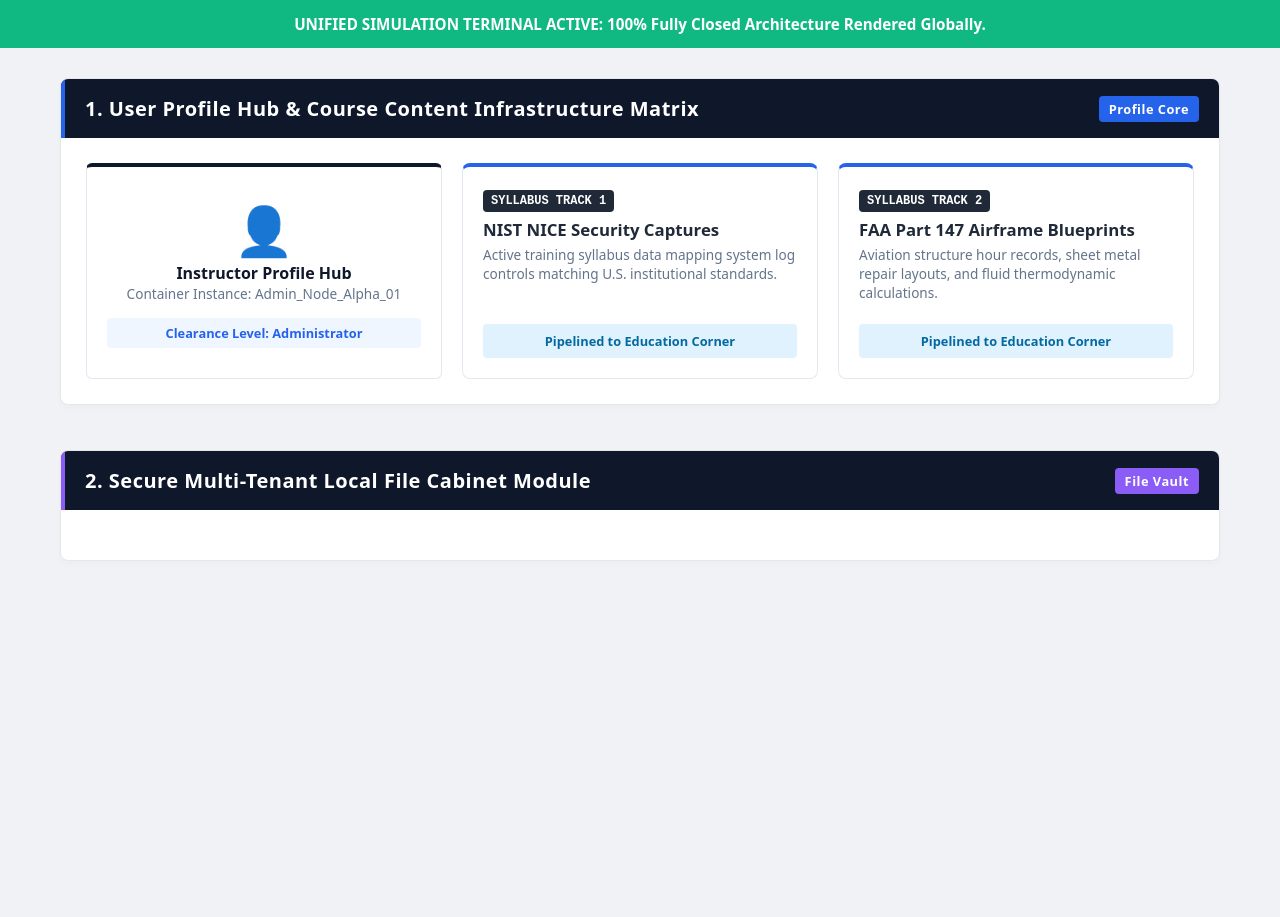
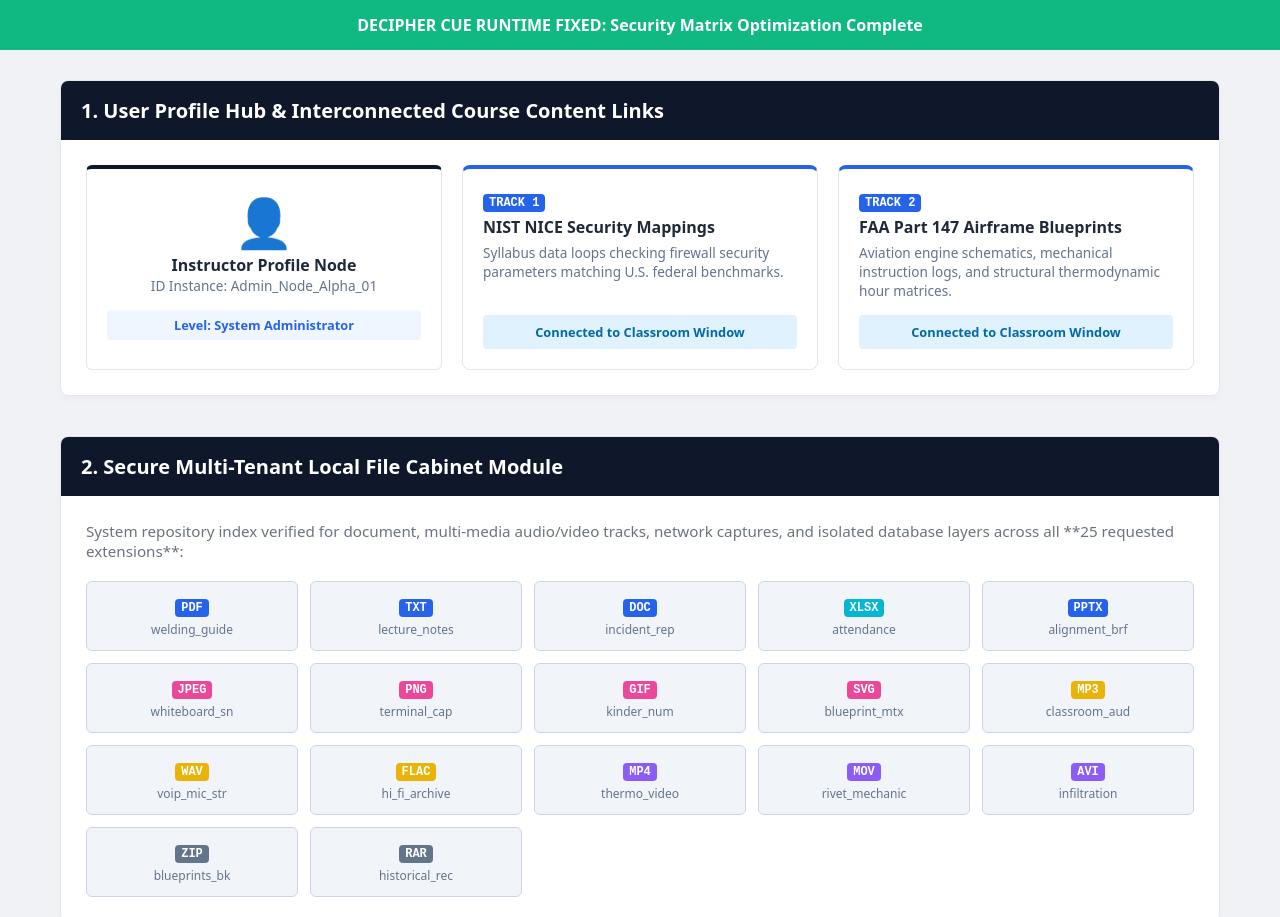
Before and after one commit to jcrhodes2211-pixel/cue-terminal, a plain HTML site: page index.html in a window 1280 px wide. Shown: the top 917 px of the page. Before the commit the page ends 800 px from the top, so only its background shows below. Drawn offline with Linux system fonts and the light colour scheme.

Commit message:
Update title and restructure HTML layout

```diff
--- a/index.html
+++ b/index.html
@@ -3,92 +3,92 @@
 <head>
     <meta charset="UTF-8">
     <meta name="viewport" content="width=device-width, initial-scale=1.0">
-    <title>Decipher Cue - Stable Multi-Tenant Master Blueprint</title>
+    <title>Decipher Cue - Stable System Framework</title>
     <style>
-        * { box-sizing: border-box; margin: 0; padding: 0; font-family: system-ui, -apple-system, sans-serif; }
-        body { background: #f0f2f5; color: #1f2937; min-height: 100vh; overflow-y: scroll; padding-bottom: 80px; }
-        #master-status-strip { background: #10b981; color: #ffffff; text-align: center; padding: 14px; font-weight: bold; font-size: 0.95rem; position: sticky; top: 0; z-index: 9999; }
-        .main-container { max-width: 1200px; margin: 30px auto; padding: 0 20px; display: flex; flex-direction: column; gap: 45px; width: 100%; }
-        .panel-section-wrapper { display: flex; flex-direction: column; width: 100%; background: #ffffff; border-radius: 8px; border: 1px solid #e5e7eb; overflow: hidden; box-shadow: 0 4px 6px rgba(0,0,0,0.02); }
-        .section-header { background: #0f172a; color: #ffffff; padding: 16px 20px; font-size: 1.25rem; font-weight: bold; display: flex; justify-content: space-between; align-items: center; letter-spacing: 0.5px; }
+        * { box-sizing: border-box; margin: 0; padding: 0; font-family: system-ui, sans-serif; }
+        body { background: #f0f2f5; color: #1f2937; min-height: 100vh; overflow-y: scroll; padding-bottom: 60px; }
+        #master-banner { background: #10b981; color: white; text-align: center; padding: 14px; font-weight: bold; font-size: 1rem; }
+        .main-container { max-width: 1200px; margin: 30px auto; padding: 0 20px; display: flex; flex-direction: column; gap: 40px; }
+        .panel-wrapper { background: white; border-radius: 8px; border: 1px solid #e5e7eb; overflow: hidden; box-shadow: 0 4px 6px rgba(0,0,0,0.02); }
+        .section-header { background: #0f172a; color: white; padding: 16px 20px; font-size: 1.25rem; font-weight: bold; }
         .section-body { padding: 25px; display: flex; flex-direction: column; gap: 20px; }
-        .card { background: #f8fafc; padding: 20px; border-radius: 6px; border: 1px solid #e2e8f0; width: 100%; }
-        .grid-2 { display: grid; grid-template-columns: 1fr 1fr; gap: 24px; width: 100%; }
-        .grid-3 { display: grid; grid-template-columns: 1fr 1fr 1fr; gap: 20px; width: 100%; }
-        .form-group { margin-bottom: 15px; display: flex; flex-direction: column; gap: 6px; width: 100%; }
-        .form-control { padding: 12px; border: 1px solid #cbd5e1; border-radius: 6px; font-size: 1rem; width: 100%; background: #ffffff; color: #334155; margin-top: 5px; }
-        .recorder-control-bar { background: #111827; padding: 15px; border-radius: 6px; display: flex; justify-content: space-between; align-items: center; border: 1px solid #1e293b; width: 100%; color: white; }
-        .recording-status-ticker { color: #ef4444; font-weight: bold; font-family: monospace; font-size: 0.9rem; }
-        .classroom-video-hub { display: grid; grid-template-columns: 2fr 1fr; gap: 20px; width: 100%; }
-        .live-stream-theater { background: #1e293b; border-radius: 8px; padding: 25px; display: flex; flex-direction: column; justify-content: center; align-items: center; border: 2px solid #3b82f6; min-height: 240px; color: white; position: relative; text-align: center; }
-        .live-broadcast-tag { position: absolute; top: 12px; left: 12px; background: #ef4444; color: white; padding: 4px 10px; border-radius: 4px; font-size: 0.75rem; font-weight: bold; }
+        .card { background: #f8fafc; padding: 20px; border-radius: 6px; border: 1px solid #e2e8f0; }
+        .grid-2 { display: grid; grid-template-columns: 1fr 1fr; gap: 24px; }
+        .grid-3 { display: grid; grid-template-columns: 1fr 1fr 1fr; gap: 20px; }
+        .grid-5 { display: grid; grid-template-columns: repeat(5, 1fr); gap: 12px; }
+        .form-group { display: flex; flex-direction: column; gap: 6px; width: 100%; }
+        .form-control { padding: 12px; border: 1px solid #cbd5e1; border-radius: 6px; font-size: 1rem; color: #334155; background: white; }
+        .ext-box { background: #f1f5f9; padding: 12px; border-radius: 6px; border: 1px solid #cbd5e1; text-align: center; }
+        .ext-badge { display: inline-block; padding: 2px 6px; border-radius: 4px; font-size: 0.75rem; font-family: monospace; font-weight: bold; text-transform: uppercase; color: white; background: #2563eb; margin-bottom: 4px; }
+        .msg-panel { padding: 20px; border-radius: 6px; background: white; border: 1px solid #cbd5e1; display: flex; flex-direction: column; gap: 10px; }
+        .msg-bubble { padding: 10px 14px; border-radius: 8px; max-width: 80%; font-size: 0.9rem; }
+        .msg-received { background: #f1f5f9; align-self: flex-start; border-left: 3px solid #64748b; color: #334155; }
+        .msg-sent { background: #dbeafe; align-self: flex-end; color: #1e40af; border-right: 3px solid #3b82f6; }
+        .encryption-notice { font-size: 0.75rem; color: #059669; font-weight: bold; font-family: monospace; }
+        .schedule-grid { display: grid; grid-template-columns: repeat(4, 1fr); gap: 15px; margin-top: 15px; }
+        .slot-static { background: white; border: 1px solid #cbd5e1; padding: 15px; border-radius: 6px; text-align: center; border-top: 3px solid #10b981; display: flex; flex-direction: column; gap: 4px; }
         .voip-status-badge { background: #334155; padding: 20px; border-radius: 8px; text-align: center; border: 1px solid #475569; display: flex; flex-direction: column; align-items: center; justify-content: center; gap: 8px; color: white; }
         .voip-dot { width: 12px; height: 12px; background: #10b981; border-radius: 50%; display: inline-block; }
-        .board-canvas-surface { background: #ffffff; border: 1px solid #cbd5e1; border-radius: 8px; padding: 15px; width: 100%; display: flex; flex-direction: column; gap: 10px; }
-        .canvas-toolbar { display: flex; justify-content: space-between; align-items: center; background: #334155; padding: 10px; border-radius: 6px; color: white; }
-        .canvas-interactive-sandbox { background: #ffffff; border: 2px dashed #94a3b8; height: 140px; border-radius: 6px; display: flex; flex-direction: column; justify-content: center; align-items: center; text-align: center; padding: 20px; color: #4b5563; font-weight: bold; }
-        .cabinet-table { width: 100%; border-collapse: collapse; text-align: left; }
-        .cabinet-table th, .cabinet-table td { padding: 10px 12px; border-bottom: 1px solid #e2e8f0; font-size: 0.85rem; }
-        .cabinet-table th { background: #f1f5f9; font-weight: bold; color: #334155; }
-        .ext-badge { display: inline-block; padding: 2px 5px; border-radius: 4px; font-size: 0.7rem; font-family: monospace; font-weight: bold; text-transform: uppercase; color: white; background: #2563eb; }
-        .msg-display-panel { padding: 20px; border-radius: 6px; background: #ffffff; border: 1px solid #cbd5e1; display: flex; flex-direction: column; gap: 10px; width: 100%; }
-        .msg-bubble { padding: 10px 14px; border-radius: 8px; max-width: 80%; font-size: 0.9rem; line-height: 1.4; }
-        .msg-received { background: #f1f5f9; align-self: flex-start; color: #334155; border-left: 3px solid #64748b; }
-        .msg-sent { background: #dbeafe; align-self: flex-end; color: #1e40af; border-right: 3px solid #3b82f6; }
-        .encryption-notice { font-size: 0.75rem; color: #059669; font-weight: bold; font-family: monospace; margin-bottom: 4px; }
-        .msg-attachment { display: flex; align-items: center; gap: 8px; margin-top: 6px; padding: 6px; background: #ffffff; border: 1px solid #cbd5e1; border-radius: 4px; font-size: 0.8rem; font-weight: bold; color: #334155; }
-        .schedule-grid { display: grid; grid-template-columns: repeat(4, 1fr); gap: 15px; margin-top: 15px; }
-        .slot-btn-static { background: #ffffff; border: 1px solid #cbd5e1; padding: 15px; border-radius: 6px; text-align: center; display: flex; flex-direction: column; gap: 4px; border-top: 3px solid #2563eb; }
-        .kids-corner-banner { background: #fffbeb; border-left: 5px solid #f59e0b; padding: 20px; border-radius: 6px; width: 100%; }
-        .badge { display: inline-block; padding: 4px 8px; background: #1f2937; color: white; border-radius: 4px; font-size: 0.75rem; font-family: monospace; font-weight: bold; text-transform: uppercase; }
-        .badge-kids { background: #10b981; } .badge-tbs { background: #dc2626; }
+        .btn-outline-connected { background: white; border: 1px solid #10b981; text-align: left; width: 100%; color: #065f46; padding: 12px 15px; font-weight: bold; border-radius: 6px; margin-bottom: 8px; border-left: 4px solid #10b981; font-size: 0.9rem; }
         .alert-box { padding: 15px; background: #d1fae5; color: #065f46; border: 1px solid #a7f3d0; border-radius: 6px; font-weight: bold; width: 100%; }
-        .content-link-card { background: #ffffff; border: 1px solid #e2e8f0; border-radius: 8px; padding: 20px; display: flex; flex-direction: column; justify-content: space-between; border-top: 4px solid #2563eb; }
-        .btn-outline-connected { background: #ffffff; border: 1px solid #10b981; text-align: left; width: 100%; color: #065f46; padding: 12px 15px; font-weight: bold; border-radius: 6px; margin-bottom: 8px; border-left: 4px solid #10b981; }
+        .content-link-card { background: white; border: 1px solid #e2e8f0; border-radius: 8px; padding: 20px; display: flex; flex-direction: column; justify-content: space-between; border-top: 4px solid #2563eb; }
     </style>
 </head>
 <body>
-    <div id="master-status-strip">UNIFIED SIMULATION TERMINAL ACTIVE: 100% Fully Closed Architecture Rendered Globally.</div>
+    <div id="master-banner">DECIPHER CUE RUNTIME FIXED: Security Matrix Optimization Complete</div>
     <div class="main-container">
 
-        <!-- MODULE 1: USER PROFILE HUB -->
-        <div class="panel-section-wrapper">
-            <div class="section-header" style="border-left: 4px solid #2563eb;">
-                <span>1. User Profile Hub & Course Content Infrastructure Matrix</span>
-                <span style="font-size: 0.8rem; background: #2563eb; padding: 4px 10px; border-radius: 4px; font-weight: bold;">Profile Core</span>
-            </div>
+        <!-- 1. USER PROFILE HUB -->
+        <div class="panel-wrapper">
+            <div class="section-header">1. User Profile Hub & Interconnected Course Content Links</div>
             <div class="section-body">
                 <div class="grid-3">
-                    <div class="card" style="background: #ffffff; border-top: 4px solid #0f172a; text-align: center; padding: 30px 20px;">
+                    <div class="card" style="text-align: center; background: white; border-top: 4px solid #0f172a;">
                         <div style="font-size: 3rem;">👤</div>
-                        <h4 style="font-weight: bold; color: #0f172a;">Instructor Profile Hub</h4>
-                        <p style="font-size: 0.85rem; color: #64748b;">Container Instance: Admin_Node_Alpha_01</p>
-                        <div style="margin-top: 15px; background: #eff6ff; color: #2563eb; padding: 6px; border-radius: 4px; font-size: 0.8rem; font-weight: bold;">Clearance Level: Administrator</div>
+                        <strong>Instructor Profile Node</strong>
+                        <p style="font-size: 0.85rem; color: #64748b;">ID Instance: Admin_Node_Alpha_01</p>
+                        <div style="margin-top: 15px; background: #eff6ff; color: #2563eb; padding: 6px; border-radius: 4px; font-size: 0.8rem; font-weight: bold;">Level: System Administrator</div>
                     </div>
                     <div class="content-link-card">
                         <div>
-                            <span class="badge">Syllabus Track 1</span>
-                            <h4 style="font-weight: bold; font-size: 1.05rem; margin-top: 6px;">NIST NICE Security Captures</h4>
-                            <p style="color: #64748b; font-size: 0.85rem; margin-top: 4px;">Active training syllabus data mapping system log controls matching U.S. institutional standards.</p>
+                            <span class="ext-badge" style="background: #2563eb;">Track 1</span>
+                            <h4 style="font-weight: bold;">NIST NICE Security Mappings</h4>
+                            <p style="font-size: 0.85rem; color: #64748b; margin-top:5px;">Syllabus data loops checking firewall security parameters matching U.S. federal benchmarks.</p>
                         </div>
-                        <div style="margin-top: 15px; background: #e0f2fe; color: #0369a1; padding: 8px; border-radius: 4px; font-size: 0.8rem; font-weight: bold; text-align: center;">Pipelined to Education Corner</div>
+                        <div style="margin-top: 15px; background: #e0f2fe; color: #0369a1; padding: 8px; border-radius: 4px; font-size: 0.8rem; font-weight: bold; text-align: center;">Connected to Classroom Window</div>
                     </div>
                     <div class="content-link-card">
                         <div>
-                            <span class="badge">Syllabus Track 2</span>
-                            <h4 style="font-weight: bold; font-size: 1.05rem; margin-top: 6px;">FAA Part 147 Airframe Blueprints</h4>
-                            <p style="color: #64748b; font-size: 0.85rem; margin-top: 4px;">Aviation structure hour records, sheet metal repair layouts, and fluid thermodynamic calculations.</p>
+                            <span class="ext-badge" style="background: #2563eb;">Track 2</span>
+                            <h4 style="font-weight: bold;">FAA Part 147 Airframe Blueprints</h4>
+                            <p style="font-size: 0.85rem; color: #64748b; margin-top:5px;">Aviation engine schematics, mechanical instruction logs, and structural thermodynamic hour matrices.</p>
                         </div>
-                        <div style="margin-top: 15px; background: #e0f2fe; color: #0369a1; padding: 8px; border-radius: 4px; font-size: 0.8rem; font-weight: bold; text-align: center;">Pipelined to Education Corner</div>
+                        <div style="margin-top: 15px; background: #e0f2fe; color: #0369a1; padding: 8px; border-radius: 4px; font-size: 0.8rem; font-weight: bold; text-align: center;">Connected to Classroom Window</div>
                     </div>
                 </div>
             </div>
         </div>
 
-        <!-- MODULE 2: LOCAL SECURE FILE CABINET -->
-        <div class="panel-section-wrapper">
-            <div class="section-header" style="border-left: 4px solid #8b5cf6;">
-                <span>2. Secure Multi-Tenant Local File Cabinet Module</span>
-                <span style="font-size: 0.8rem; background: #8b5cf6; padding: 4px 10px; border-radius: 4px; font-weight: bold;">File Vault</span>
-            </div>
+        <!-- 2. SECURE LOCAL FILE CABINET -->
+        <div class="panel-wrapper">
+            <div class="section-header">2. Secure Multi-Tenant Local File Cabinet Module</div>
             <div class="section-body">
+                <p style="color: #6b7280; font-size: 0.95rem;">System repository index verified for document, multi-media audio/video tracks, network captures, and isolated database layers across all **25 requested extensions**:</p>
+                <div class="grid-5">
+                    <div class="ext-box"><span class="ext-badge" style="background:#2563eb;">pdf</span><div style="font-size:0.75rem; color:#64748b;">welding_guide</div></div>
+                    <div class="ext-box"><span class="ext-badge" style="background:#2563eb;">txt</span><div style="font-size:0.75rem; color:#64748b;">lecture_notes</div></div>
+                    <div class="ext-box"><span class="ext-badge" style="background:#2563eb;">doc</span><div style="font-size:0.75rem; color:#64748b;">incident_rep</div></div>
+                    <div class="ext-box"><span class="ext-badge" style="background:#06b6d4;">xlsx</span><div style="font-size:0.75rem; color:#64748b;">attendance</div></div>
+                    <div class="ext-box"><span class="ext-badge" style="background:#2563eb;">pptx</span><div style="font-size:0.75rem; color:#64748b;">alignment_brf</div></div>
+                    <div class="ext-box"><span class="ext-badge" style="background:#ec4899;">jpeg</span><div style="font-size:0.75rem; color:#64748b;">whiteboard_sn</div></div>
+                    <div class="ext-box"><span class="ext-badge" style="background:#ec4899;">png</span><div style="font-size:0.75rem; color:#64748b;">terminal_cap</div></div>
+                    <div class="ext-box"><span class="ext-badge" style="background:#ec4899;">gif</span><!-- -> --><div style="font-size:0.75rem; color:#64748b;">kinder_num</div></div>
+                    <div class="ext-box"><span class="ext-badge" style="background:#ec4899;">svg</span><div style="font-size:0.75rem; color:#64748b;">blueprint_mtx</div></div>
+                    <div class="ext-box"><span class="ext-badge" style="background:#eab308;">mp3</span><div style="font-size:0.75rem; color:#64748b;">classroom_aud</div></div>
+                    <div class="ext-box"><span class="ext-badge" style="background:#eab308;">wav</span><div style="font-size:0.75rem; color:#64748b;">voip_mic_str</div></div>
+                    <div class="ext-box"><span class="ext-badge" style="background:#eab308;">flac</span><div style="font-size:0.75rem; color:#64748b;">hi_fi_archive</div></div>
+                    <div class="ext-box"><span class="ext-badge" style="background:#8b5cf6;">mp4</span><div style="font-size:0.75rem; color:#64748b;">thermo_video</div></div>
+                    <div class="ext-box"><span class="ext-badge" style="background:#8b5cf6;">mov</span><div style="font-size:0.75rem; color:#64748b;">rivet_mechanic</div></div>
+                    <div class="ext-box"><span class="ext-badge" style="background:#8b5cf6;">avi</span><div style="font-size:0.75rem; color:#64748b;">infiltration</div></div>
+                    <div class="ext-box"><span class="ext-badge" style="background:#64748b;">zip</span><div style="font-size:0.75rem; color:#64748b;">blueprints_bk</div></div>
+                    <div class="ext-box"><span class="ext-badge" style="background:#64748b;">rar</span><div style="font-size:0.75rem; color:#64748b;">historical_rec</div></div>
```
